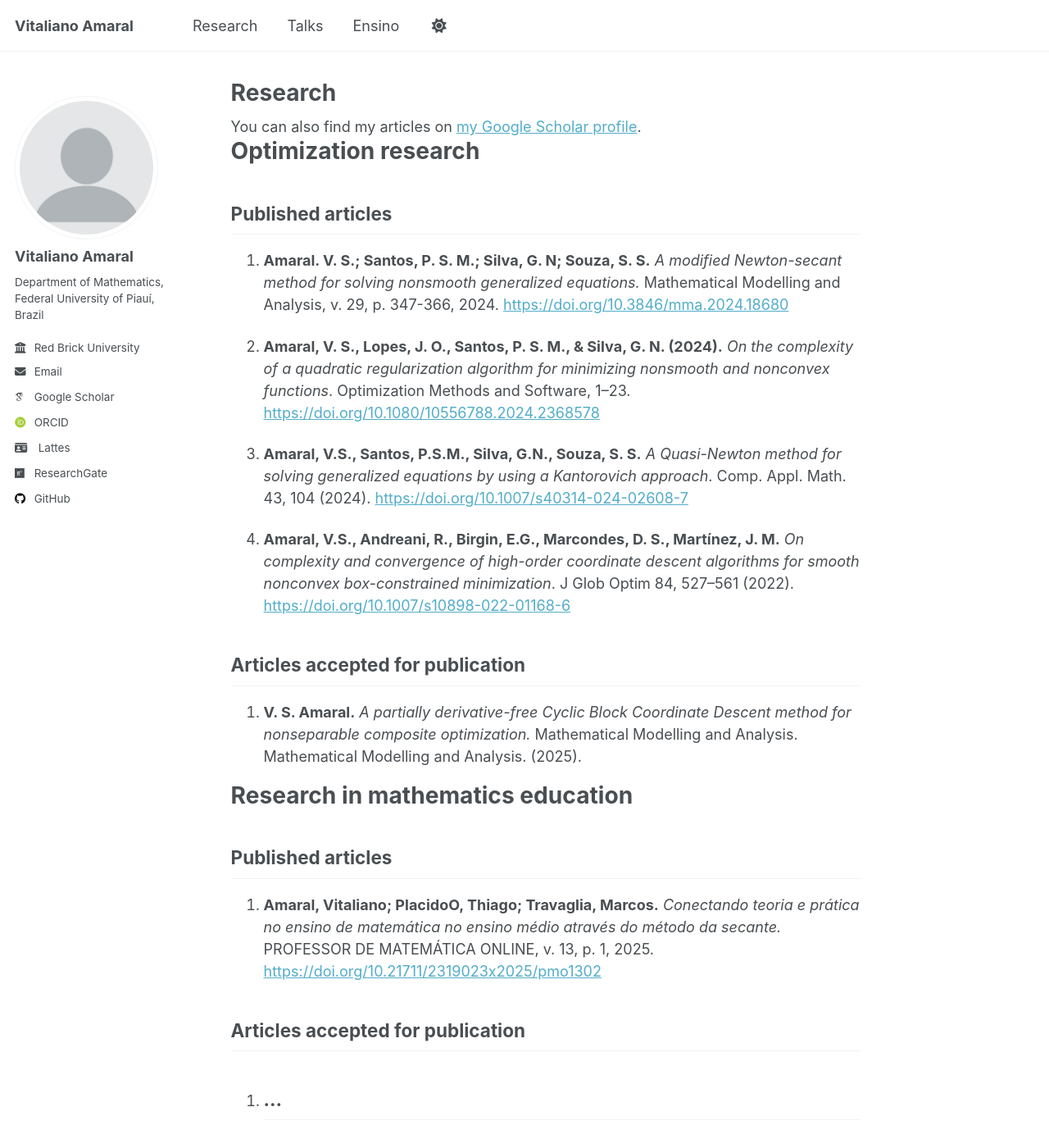
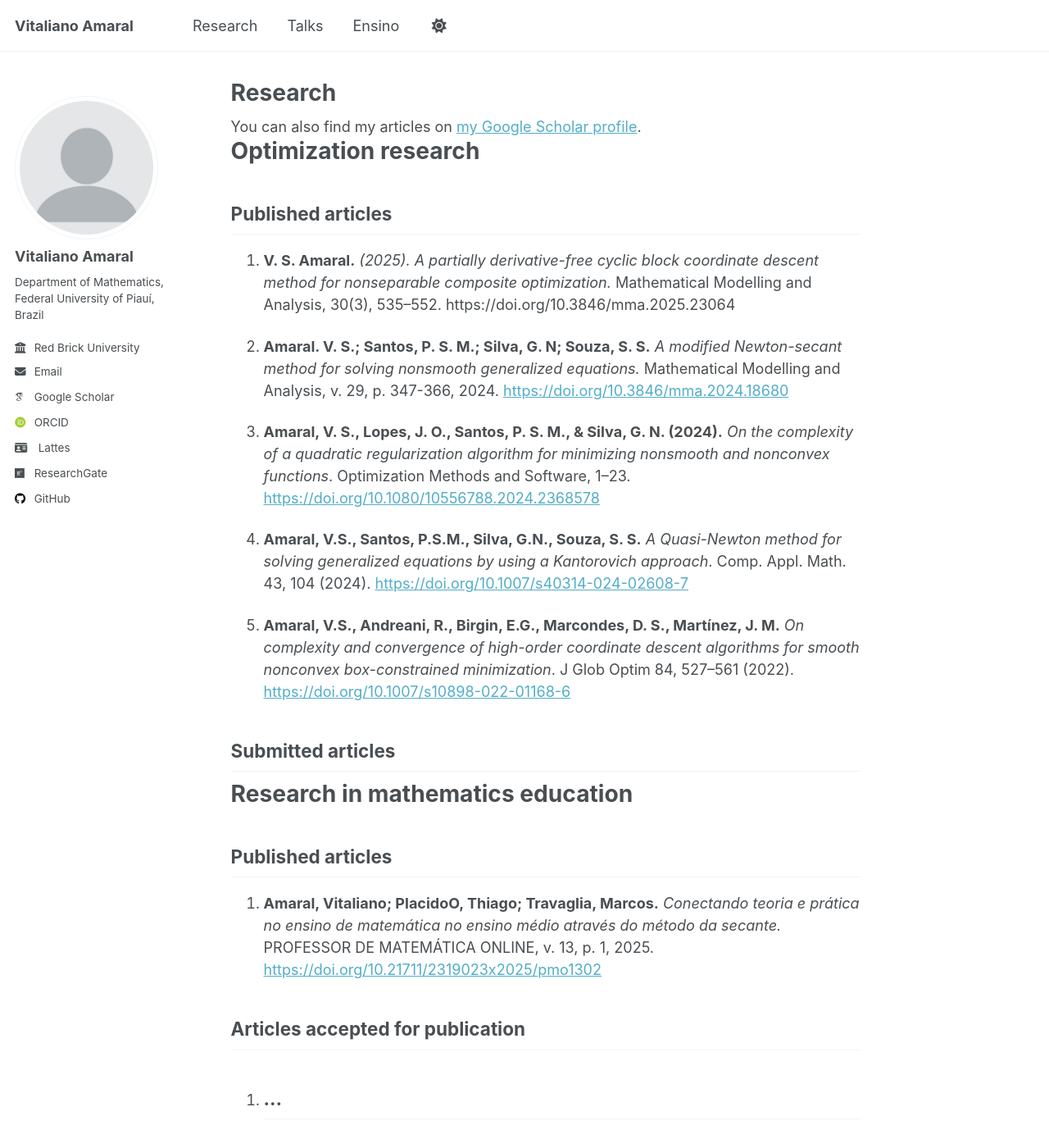
Before and after one commit to vitalianoamaral/vitalianoamaral.github.io, a Jekyll site: the page built from _pages/research.md, in a window 1280 px wide and 1400 px high. Shown: the whole window at 82% size. Built offline with Jekyll 4.4.1, drawn with Linux system fonts in a browser that asks for light colours; some web fonts are replaced.

Commit message:
Update research.md

```diff
--- a/_pages/research.md
+++ b/_pages/research.md
@@ -12,6 +12,8 @@ author_profile: true
 # Optimization research
 ## Published articles
 
+1. **V. S. Amaral.** *(2025). A partially derivative-free cyclic block coordinate descent method for nonseparable composite optimization.* Mathematical Modelling and Analysis, 30(3), 535–552. https://doi.org/10.3846/mma.2025.23064
+
 1. **Amaral. V. S.; Santos, P. S. M.; Silva, G. N; Souza, S. S.** *A modified Newton-secant method for solving nonsmooth generalized equations.* Mathematical Modelling and Analysis, v. 29, p. 347-366, 2024. [https://doi.org/10.3846/mma.2024.18680](https://doi.org/10.3846/mma.2024.18680 )
 
 1. **Amaral, V. S., Lopes, J. O., Santos, P. S. M., & Silva, G. N. (2024).** *On the complexity of a quadratic regularization algorithm for minimizing nonsmooth and nonconvex functions*. Optimization Methods and Software, 1–23. [https://doi.org/10.1080/10556788.2024.2368578](https://doi.org/10.1080/10556788.2024.2368578)
@@ -21,9 +23,9 @@ author_profile: true
 1. **Amaral, V.S., Andreani, R., Birgin, E.G., Marcondes, D. S., Martínez, J. M.** *On complexity and convergence of high-order coordinate descent algorithms for smooth nonconvex box-constrained minimization*. J Glob Optim 84, 527–561 (2022).
  [https://doi.org/10.1007/s10898-022-01168-6](https://doi.org/10.1007/s10898-022-01168-6)
 
-## Articles accepted for publication
+## Submitted articles
 
-1. **V. S. Amaral.** *A partially derivative-free Cyclic Block Coordinate Descent method for nonseparable composite optimization.* Mathematical Modelling and Analysis. Mathematical Modelling and Analysis. (2025).
+
 
 
 # Research in mathematics education
```
